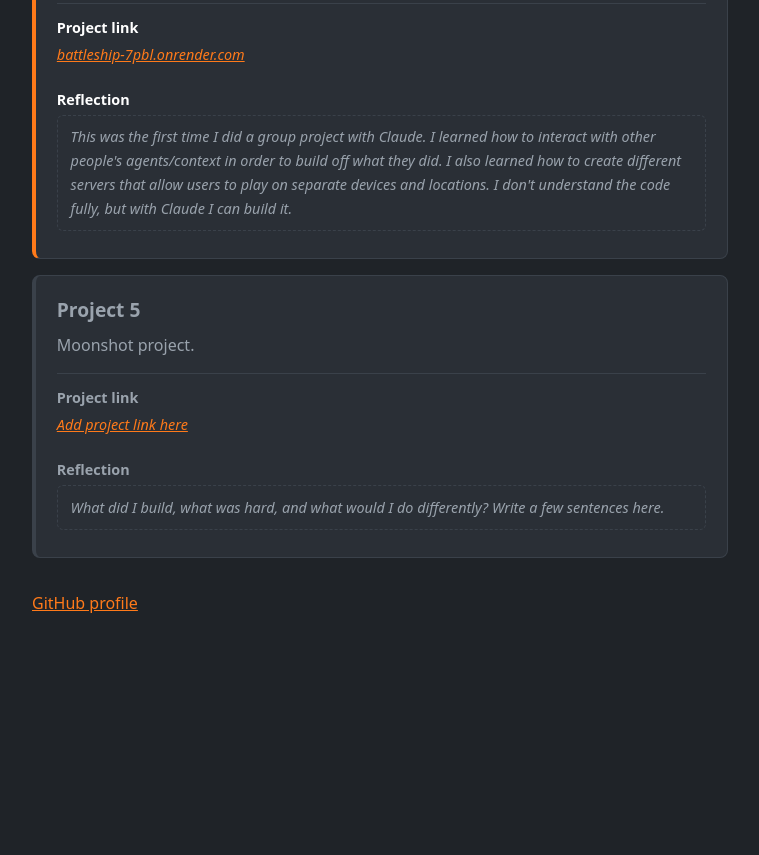
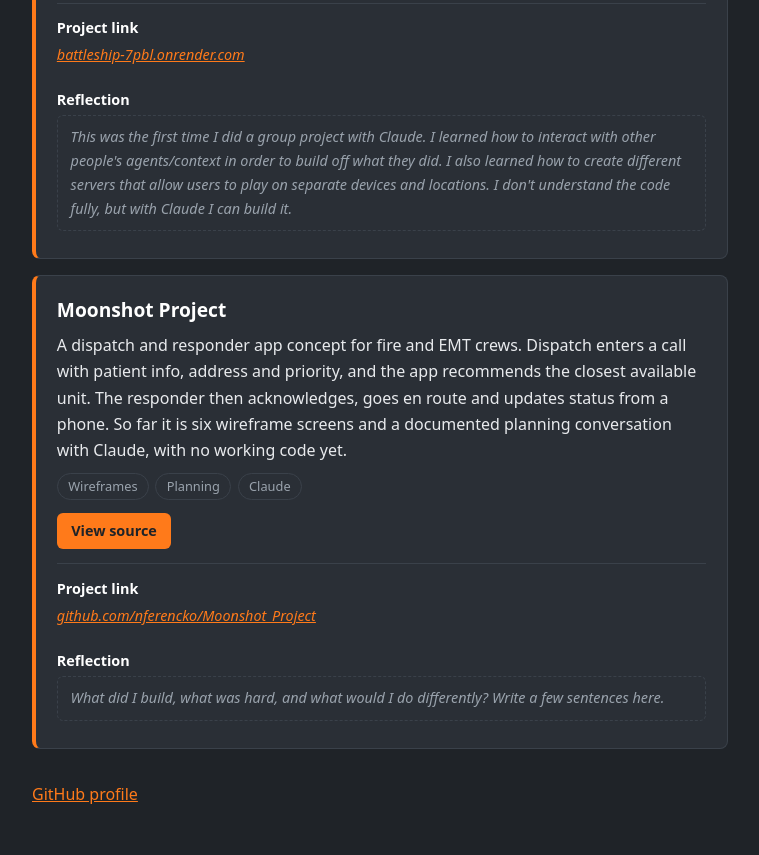
Before and after one commit to nferencko/Nic-s-Programming-Projects, a plain HTML site: page index.html in a window 1280 px wide. Shown: the part 2380-3235 px from the top of the page, without its empty margins (260-1019 px from the left). Before the commit the page ends 3044 px from the top, so only its background shows below. Drawn offline with Linux system fonts and the light colour scheme.

Commit message:
Add Moonshot Project card
Co-Authored-By: Claude Sonnet 5.5 <noreply@anthropic.com>

```diff
--- a/index.html
+++ b/index.html
@@ -410,13 +410,24 @@
         </div>
       </div>
     </section>
-    <section class="project future">
-      <h2>Project 5</h2>
-      <p>Moonshot project.</p>
+    <section class="project">
+      <h2>Moonshot Project</h2>
+      <p>A dispatch and responder app concept for fire and EMT crews. Dispatch enters a call with patient info, address
+        and priority, and the app recommends the closest available unit. The responder then acknowledges, goes en route
+        and updates status from a phone. So far it is six wireframe screens and a documented planning conversation with
+        Claude, with no working code yet.</p>
+      <ul class="tags">
+        <li>Wireframes</li>
+        <li>Planning</li>
+        <li>Claude</li>
+      </ul>
+      <a class="btn" href="https://github.com/nferencko/Moonshot_Project">View source</a>
       <div class="meta">
         <div>
           <h3>Project link</h3>
-          <p class="ph"><a href="#">Add project link here</a></p>
+          <p class="ph"><a
+              href="https://github.com/nferencko/Moonshot_Project">github.com/nferencko/Moonshot_Project</a>
+          </p>
         </div>
         <div>
           <h3>Reflection</h3>
```
